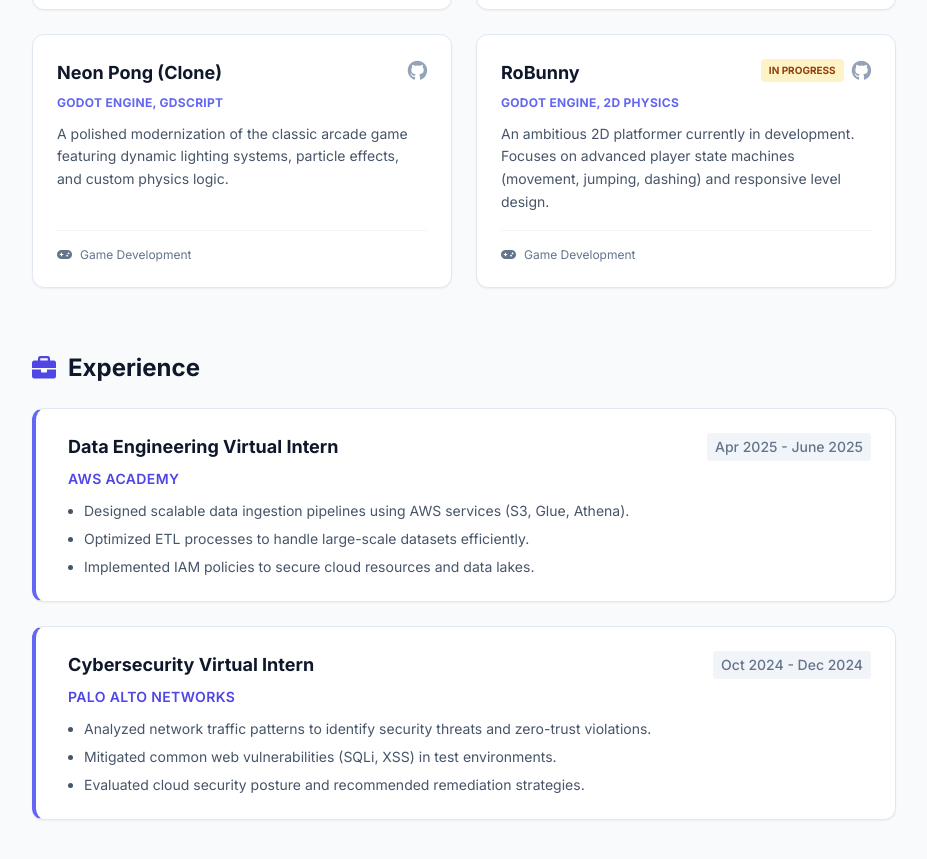
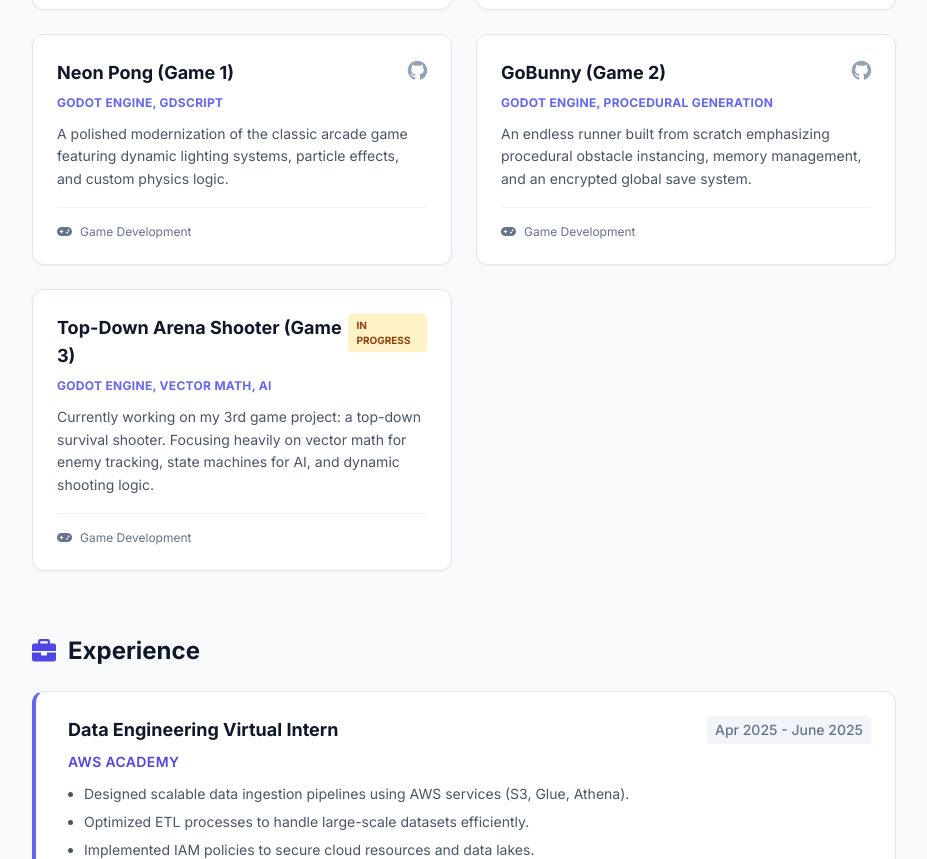
Before and after one commit to Sai-11011/my-portfolio, a plain HTML site: page index.html in a window 1280 px wide. Shown: the part 1877-2736 px from the top of the page, without its empty margins (176-1103 px from the left). Drawn offline with nearby package versions, Linux system fonts and the light colour scheme.

Commit message:
Remove commented sections from index.html
Removed comments for navigation, hero section, skills section, projects section, experience section, and education section to clean up the HTML structure.

```diff
--- a/index.html
+++ b/index.html
@@ -14,7 +14,6 @@
 </head>
 <body class="bg-slate-50 text-slate-800">
 
-    <!-- Navigation / Header -->
     <header class="bg-white/80 backdrop-blur-md shadow-sm sticky top-0 z-50 border-b border-slate-200">
         <div class="max-w-4xl mx-auto px-4 py-4 flex justify-between items-center">
             <h1 class="text-xl font-bold text-indigo-600 tracking-tight">JSS</h1>
@@ -24,7 +23,6 @@
         </div>
     </header>
 
-    <!-- Hero Section -->
     <section class="bg-white border-b border-slate-200">
         <div class="max-w-4xl mx-auto px-4 py-16 md:py-24 text-center">
             <div class="inline-block p-1 px-3 rounded-full bg-indigo-50 text-indigo-600 text-xs font-bold uppercase tracking-wider mb-6 border border-indigo-100">
@@ -51,7 +49,6 @@
 
     <main class="max-w-4xl mx-auto px-4 py-12 space-y-16">
 
-        <!-- Skills Section -->
         <section>
             <h2 class="text-2xl font-bold text-slate-900 mb-6 flex items-center">
                 <i class="fas fa-layer-group text-indigo-600 mr-3"></i>Technical Skills
@@ -80,16 +77,12 @@
             </div>
         </section>
 
-        <!-- Projects Section -->
         <section>
             <h2 class="text-2xl font-bold text-slate-900 mb-6 flex items-center">
                 <i class="fas fa-code-branch text-indigo-600 mr-3"></i>Featured Projects
             </h2>
             <div class="grid grid-cols-1 md:grid-cols-2 gap-6">
 
-                <!-- NEW PROJECTS -->
-
-                <!-- Project 1: ResumeAI -->
                 <div class="group bg-white rounded-xl overflow-hidden shadow-sm border border-slate-200 hover:shadow-xl hover:border-indigo-200 transition-all duration-300">
                     <div class="p-6 h-full flex flex-col">
                         <div class="flex justify-between items-start mb-2">
@@ -106,7 +99,6 @@
                     </div>
                 </div>
 
-                <!-- Project 2: DocFlow -->
                 <div class="group bg-white rounded-xl overflow-hidden shadow-sm border border-slate-200 hover:shadow-xl hover:border-indigo-200 transition-all duration-300">
                     <div class="p-6 h-full flex flex-col">
                         <div class="flex justify-between items-start mb-2">
@@ -123,7 +115,6 @@
                     </div>
                 </div>
 
-                <!-- Project 3: Sports Scheduler (NEW - Replaced Echos) -->
                 <div class="group bg-white rounded-xl overflow-hidden shadow-sm border border-slate-200 hover:shadow-xl hover:border-indigo-200 transition-all duration-300">
                     <div class="p-6 h-full flex flex-col">
                         <div class="flex justify-between items-start mb-2">
@@ -140,9 +131,6 @@
                     </div>
                 </div>
 
-                <!-- OLD PROJECTS (Refreshed Styling) -->
-
-                <!-- Project 4: Comic-verse -->
                 <div class="group bg-white rounded-xl overflow-hidden shadow-sm border border-slate-200 hover:shadow-xl hover:border-indigo-200 transition-all duration-300">
                     <div class="p-6 h-full flex flex-col">
                         <div class="flex justify-between items-start mb-2">
@@ -159,7 +147,6 @@
                     </div>
                 </div>
 
-                <!-- Project 5: Senpai-Search -->
                 <div class="group bg-white rounded-xl overflow-hidden shadow-sm border border-slate-200 hover:shadow-xl hover:border-indigo-200 transition-all duration-300">
                     <div class="p-6 h-full flex flex-col">
                         <div class="flex justify-between items-start mb-2">
@@ -176,7 +163,6 @@
                     </div>
                 </div>
 
-                <!-- Project 6: PokeBot -->
                 <div class="group bg-white rounded-xl overflow-hidden shadow-sm border border-slate-200 hover:shadow-xl hover:border-indigo-200 transition-all duration-300">
                     <div class="p-6 h-full flex flex-col">
                         <div class="flex justify-between items-start mb-2">
@@ -193,13 +179,10 @@
                     </div>
                 </div>
 
-                <!-- GAME PROJECTS -->
-
-                <!-- Project 7: Neon Pong -->
                 <div class="group bg-white rounded-xl overflow-hidden shadow-sm border border-slate-200 hover:shadow-xl hover:border-indigo-200 transition-all duration-300">
                     <div class="p-6 h-full flex flex-col">
                         <div class="flex justify-between items-start mb-2">
-                            <h3 class="text-lg font-bold text-slate-900 group-hover:text-indigo-600 transition-colors">Neon Pong (Clone)</h3>
+                            <h3 class="text-lg font-bold text-slate-900 group-hover:text-indigo-600 transition-colors">Neon Pong (Game 1)</h3>
                             <a href="https://github.com/Sai-11011/Neon-pong" target="_blank" class="text-slate-400 hover:text-slate-900"><i class="fab fa-github fa-lg"></i></a>
                         </div>
                         <p class="text-xs font-bold text-indigo-500 mb-3 uppercase tracking-wide">Godot Engine, GDScript</p>
@@ -212,19 +195,33 @@
                     </div>
                 </div>
 
-                <!-- Project 8: RoBunny -->
                 <div class="group bg-white rounded-xl overflow-hidden shadow-sm border border-slate-200 hover:shadow-xl hover:border-indigo-200 transition-all duration-300">
                     <div class="p-6 h-full flex flex-col">
                         <div class="flex justify-between items-start mb-2">
-                            <h3 class="text-lg font-bold text-slate-900 group-hover:text-indigo-600 transition-colors">RoBunny</h3>
+                            <h3 class="text-lg font-bold text-slate-900 group-hover:text-indigo-600 transition-colors">GoBunny (Game 2)</h3>
+                            <a href="https://github.com/Sai-11011/GoBunny" target="_blank" class="text-slate-400 hover:text-slate-900"><i class="fab fa-github fa-lg"></i></a>
+                        </div>
+                        <p class="text-xs font-bold text-indigo-500 mb-3 uppercase tracking-wide">Godot Engine, Procedural Generation</p>
+                        <p class="text-slate-600 text-sm leading-relaxed mb-4 flex-grow">
+                            An endless runner built from scratch emphasizing procedural obstacle instancing, memory management, and an encrypted global save system.
+                        </p>
+                        <div class="pt-4 border-t border-slate-100 flex items-center text-xs text-slate-500">
+                            <i class="fas fa-gamepad mr-2"></i> Game Development
+                        </div>
+                    </div>
+                </div>
+
+                <div class="group bg-white rounded-xl overflow-hidden shadow-sm border border-slate-200 hover:shadow-xl hover:border-indigo-200 transition-all duration-300">
+                    <div class="p-6 h-full flex flex-col">
+                        <div class="flex justify-between items-start mb-2">
+                            <h3 class="text-lg font-bold text-slate-900 group-hover:text-indigo-600 transition-colors">Top-Down Arena Shooter (Game 3)</h3>
                             <div class="flex items-center gap-2">
                                 <span class="px-2 py-1 bg-amber-100 text-amber-800 text-[10px] font-bold uppercase rounded">In Progress</span>
-                                <a href="https://github.com/Sai-11011/RoBunny" target="_blank" class="text-slate-400 hover:text-slate-900"><i class="fab fa-github fa-lg"></i></a>
                             </div>
                         </div>
-                        <p class="text-xs font-bold text-indigo-500 mb-3 uppercase tracking-wide">Godot Engine, 2D Physics</p>
+                        <p class="text-xs font-bold text-indigo-500 mb-3 uppercase tracking-wide">Godot Engine, Vector Math, AI</p>
                         <p class="text-slate-600 text-sm leading-relaxed mb-4 flex-grow">
-                            An ambitious 2D platformer currently in development. Focuses on advanced player state machines (movement, jumping, dashing) and responsive level design.
+                            Currently working on my 3rd game project: a top-down survival shooter. Focusing heavily on vector math for enemy tracking, state machines for AI, and dynamic shooting logic.
                         </p>
                         <div class="pt-4 border-t border-slate-100 flex items-center text-xs text-slate-500">
                             <i class="fas fa-gamepad mr-2"></i> Game Development
@@ -235,13 +232,11 @@
             </div>
         </section>
 
-        <!-- Experience Section -->
         <section>
             <h2 class="text-2xl font-bold text-slate-900 mb-6 flex items-center">
                 <i class="fas fa-briefcase text-indigo-600 mr-3"></i>Experience
             </h2>
             <div class="space-y-6">
-                <!-- Exp Item 1 -->
                 <div class="bg-white p-6 rounded-xl shadow-sm border border-slate-200 relative pl-8 border-l-4 border-l-indigo-500">
                     <div class="flex flex-col md:flex-row justify-between mb-2">
                         <h3 class="text-lg font-bold text-slate-900">Data Engineering Virtual Intern</h3>
@@ -255,7 +250,6 @@
                     </ul>
                 </div>
 
-                <!-- Exp Item 2 -->
                 <div class="bg-white p-6 rounded-xl shadow-sm border border-slate-200 relative pl-8 border-l-4 border-l-indigo-500">
                     <div class="flex flex-col md:flex-row justify-between mb-2">
                         <h3 class="text-lg font-bold text-slate-900">Cybersecurity Virtual Intern</h3>
@@ -271,7 +265,6 @@
             </div>
         </section>
 
-        <!-- Education & Certs -->
         <div class="grid grid-cols-1 md:grid-cols-2 gap-8 mt-8">
             <section>
                 <h2 class="text-xl font-bold text-slate-900 mb-4 flex items-center"><i class="fas fa-graduation-cap text-indigo-600 mr-2"></i>Education</h2>
```
